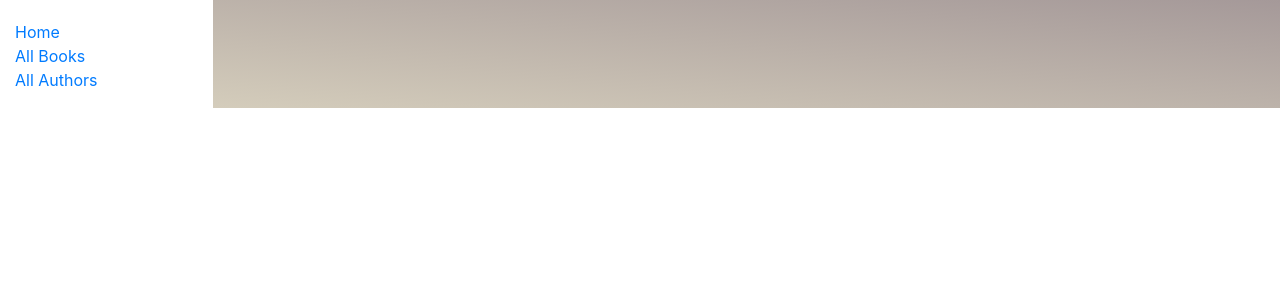
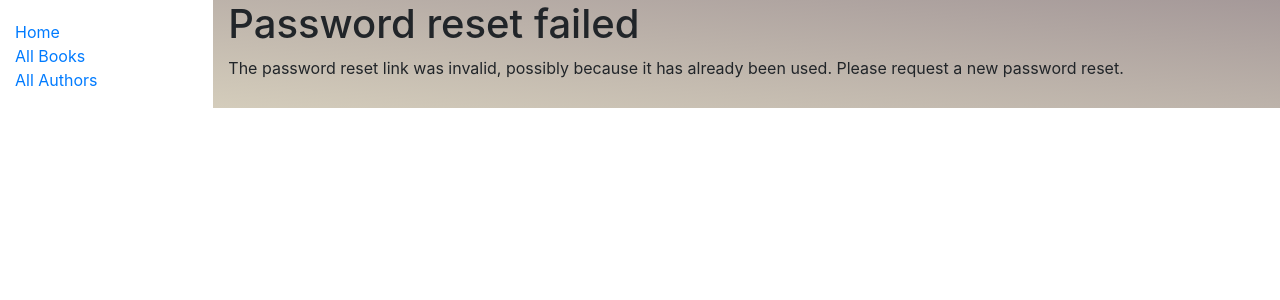
Before and after one commit to roccijocci/locallib, a Django app: page /accounts/reset/1/1/ in a window 1280 px wide. Shown: the top 300 px of the page. Run offline with Django 3.2, Linux system fonts and the light colour scheme; some libraries are stand-ins or nearby versions.

Commit message:
password reset etal

```diff
--- /dev/null
+++ b/templates/registration/password_reset_complete.html
@@ -0,0 +1,6 @@
+{% extends "base_generic.html" %}
+
+{% block content  %}
+		<h1>The password has been changed</h1>
+		<p><a href="{% url 'login' %}">log in again?</a></p>
+{% endblock  %}
--- a/templates/registration/password_reset_confirm.html
+++ b/templates/registration/password_reset_confirm.html
@@ -1,2 +1,34 @@
 {#This page is where you enter your new password after clicking the link in the password reset email.#}
 {% extends "base_generic.html" %}
+
+{% block content %}
+	{% if validlink %}
+		<p>Please enter (and confirm) your new password.</p>
+		<form action="" method="post">
+			{% csrf_token %}
+					<table>
+						<tr>
+							<td>
+								{{ form.new_password1.errors }}
+								<label for="id_new_password1">New password:</label>
+							</td>
+							<td>{{ form.new_password1 }}</td>
+						</tr>
+						<tr>
+							<td>
+								{{ form.new_password2.errors}}
+								<label for="id_new_password2">Confirm Password</label>
+							</td>
+							<td>{{ form.new_password2 }}</td>
+						</tr>
+						<tr>
+							<td></td>
+							<td><input type="submit" value="Change my password"></td>
+						</tr>
+					</table>
+		</form>
+	{% else %}
+		<h1>Password reset failed</h1>
+		<p>The password reset link was invalid, possibly because it has already been used. Please request a new password reset.</p>
+	{% endif %}
+{% endblock %}
```
Also changed, not shown: db.sqlite3.
